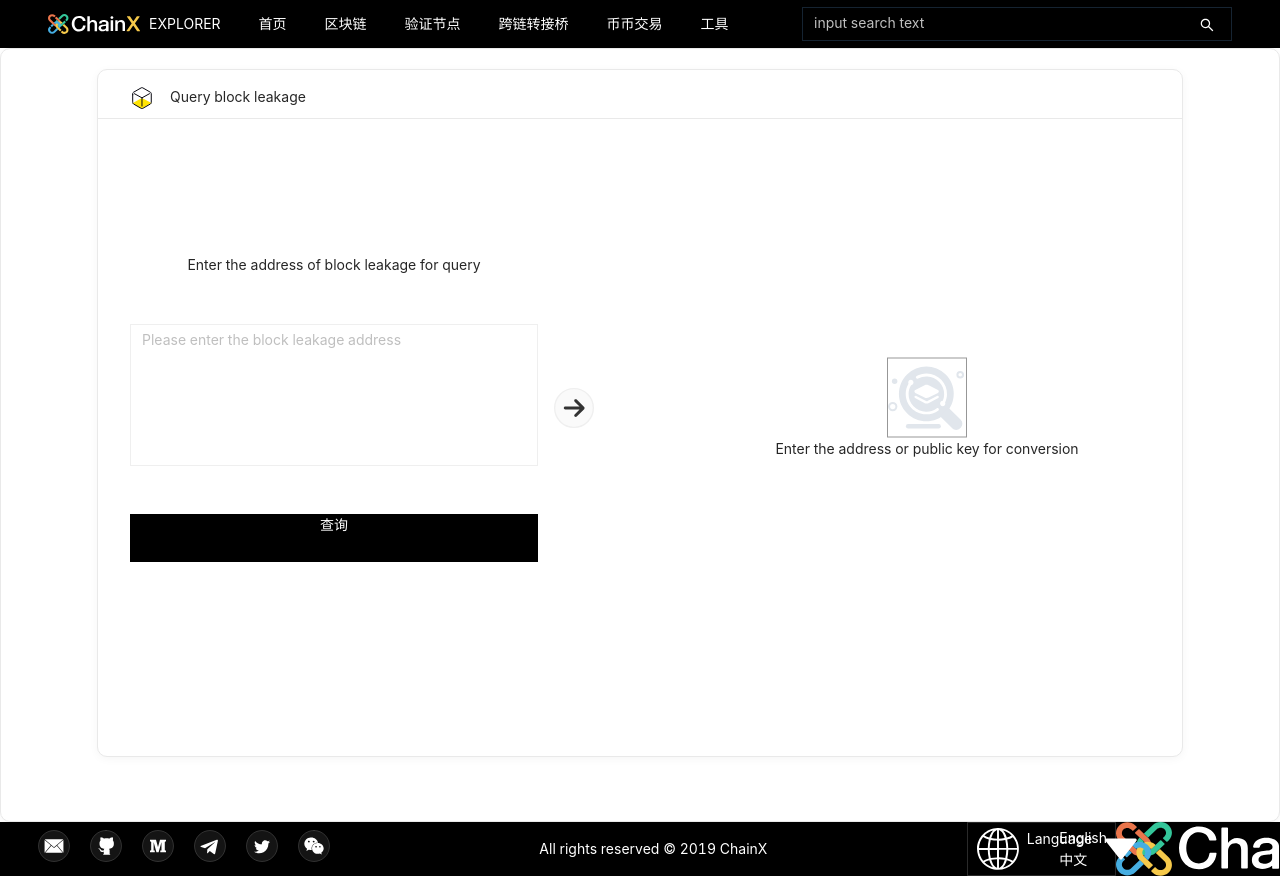
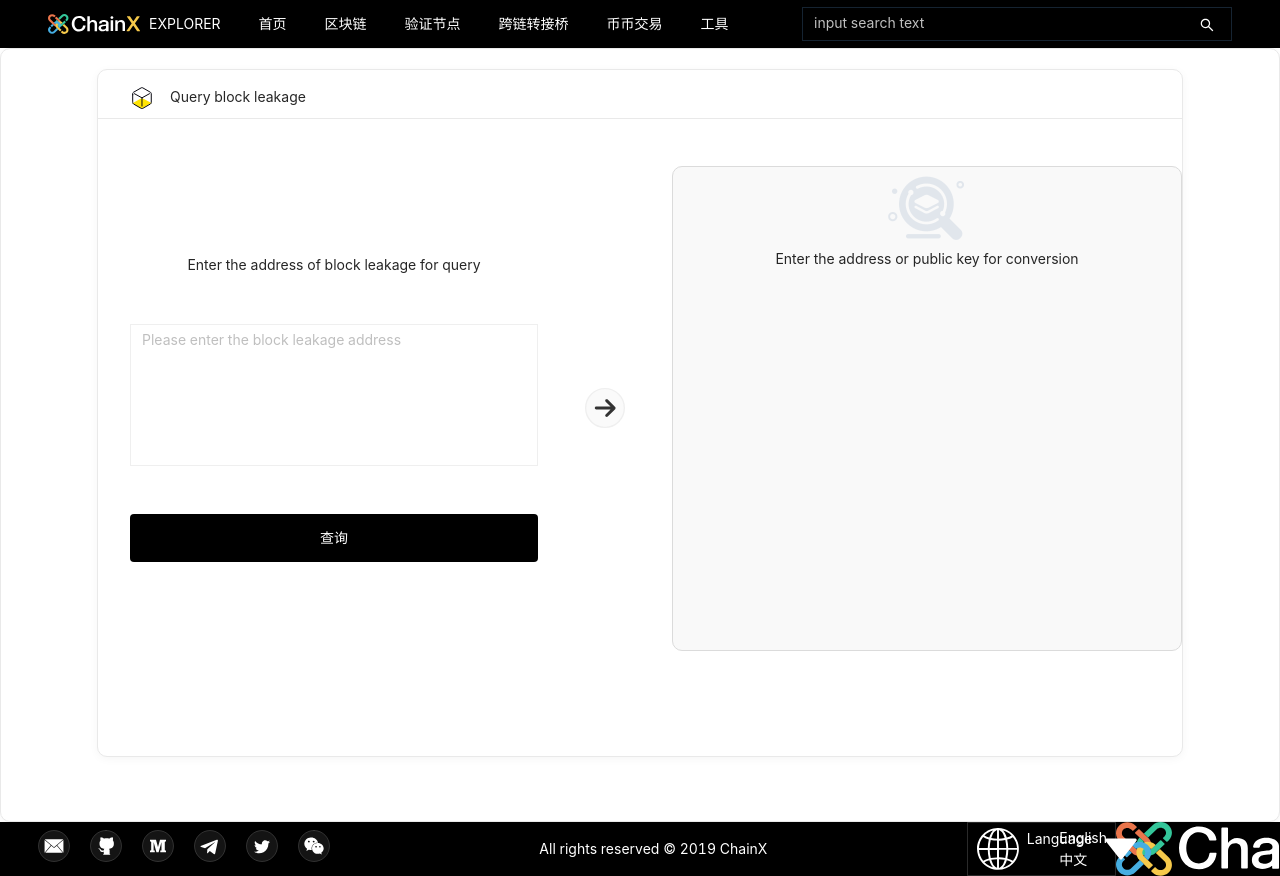
Before and after one commit to chainx-org/chainx-front, a React (Create React App) app: page /AccountTransfer in a window 1280 px wide. Built offline with nearby package versions, Linux system fonts and the light colour scheme; a web font is replaced by a local one; what @tailwindcss/custom-forms would draw is missing.

Commit message:
add: add png

```diff
--- a/src/components/CardBox/css.ts
+++ b/src/components/CardBox/css.ts
@@ -37,13 +37,14 @@ export const Container = styled.div`
     height:80%;
     top: 4rem;
     padding: 2rem 2rem;
-    //border: 1px solid red;
     display: grid;
     grid-template-columns:40% 10% 50%;
     grid-column-gap:1rem;
     grid-row-gap:1rem;
     @media screen and (max-width: 900px) {
       grid-template-columns:100%;
-      grid-template-rows:30% 10% 40%;
+      //&.div:nth-child(2){
+      //  margin:auto !important;
+      //}
     }
   `;
--- a/src/components/CardBox/index.tsx
+++ b/src/components/CardBox/index.tsx
@@ -40,14 +40,23 @@ export default function AccountTransfer({cardBoxTitleicon, cardBoxTitleName, car
                 bordered={true}
               />
             </div>
-            <div className="w-overSpread h-12 bg-topBar-black text-topBar-white mt-12 items-center text-center">查询</div>
+            <div className="w-overSpread h-12 bg-topBar-black text-topBar-white mt-12 items-center text-center"
+                 style={{borderRadius: '4px'}}>
+              <span className="inline-block" style={{lineHeight: '3rem'}}>查询</span>
+            </div>
           </div>
-          <div className="items-center my-auto mx-0 text-center">
+          <div className="items-center my-auto mx-auto text-center">
             <img src={arrowChangeIcon} alt=""/>
           </div>
-          <div className="items-center my-auto mx-0 text-center bg-topBar-gray">
-            <img className="inline-block" src={cardBoxTitleContainer.icon} alt=""/>
-            <div>{cardBoxTitleContainer.result}</div>
+          <div className="items-center my-auto mx-0 text-center bg-topBar-gray h-overSpread" style={{
+            background: '#F9F9F9',
+            borderRadius: '10px',
+            border: '1px solid #DBDBDB'
+          }}>
+            <div>
+              <img className="inline-block" src={cardBoxTitleContainer.icon} alt=""/>
+              <div >{cardBoxTitleContainer.result}</div>
+            </div>
           </div>
         </Container>
       </Wapper>
--- a/src/pages/AccountTransfer/index.tsx
+++ b/src/pages/AccountTransfer/index.tsx
@@ -5,7 +5,7 @@ import styled from 'styled-components';
 import CardBox from '../../components/CardBox'
 import { useTranslation } from 'react-i18next';
 import blockLeakage from '../../assets/blockLeakage.svg'
-import searchIcon from '../../assets/img_switch.svg'
+import searchIcon from '../../assets/img_switch.png'
 
 
 export default function AccountTransfer() {
```
Also changed, not shown: src/assets/img_switch.png (added), src/assets/img_switch.svg.
